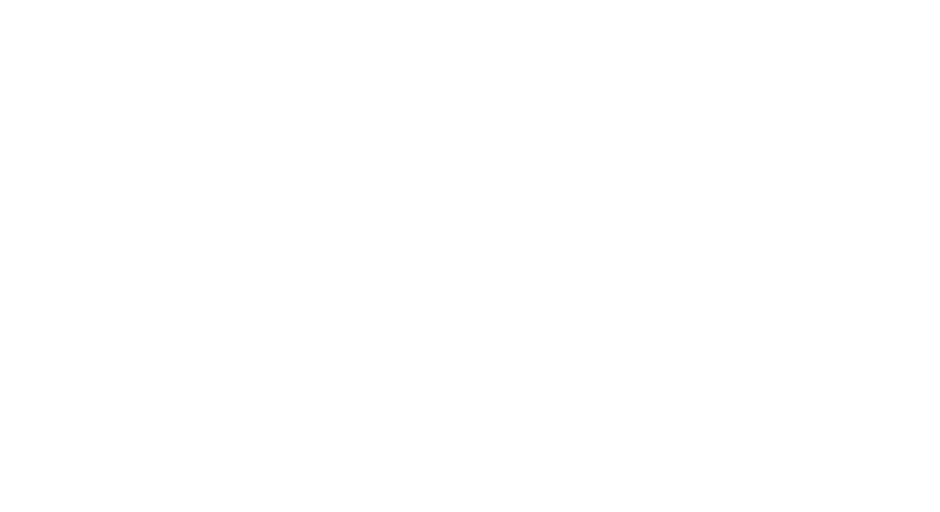
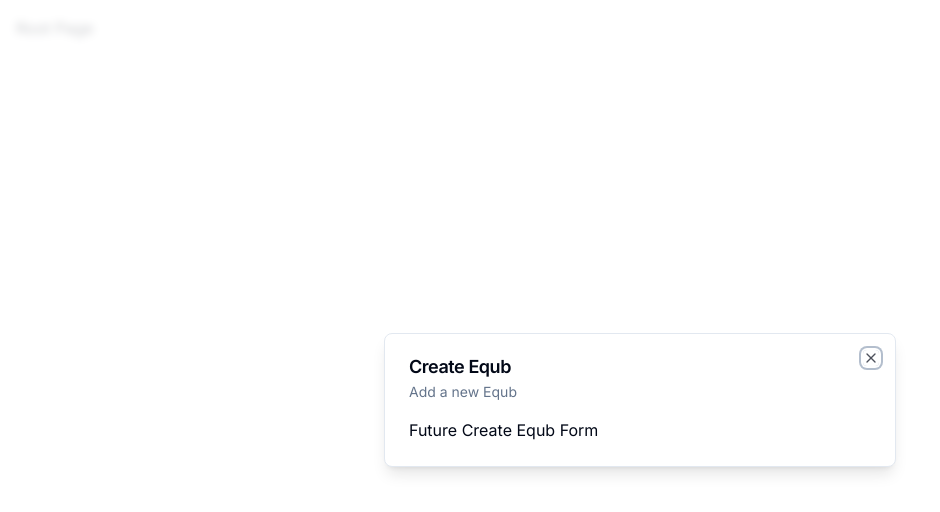
Before and after one commit to NatiFekadu/equb-admin, a Next.js app: page / in a window 1280 px wide. Shown: the top 512 px of the page, without its empty margins (0-940 px from the left). Built offline with nearby package versions, Linux system fonts and the light colour scheme.

Commit message:
Modal Componets

```diff
--- a/app/(root)/page.tsx
+++ b/app/(root)/page.tsx
@@ -1,14 +1,18 @@
-import { Button } from "@/components/ui/button";
-import { UserButton } from "@clerk/nextjs";
+'use client';
 
+import { useEffect } from 'react';
+import { useEqubModal } from '@/hooks/use-equb-modal';
 
-const SetupPage =() => {
-    return (
-    <div className="p-4">
-      <UserButton afterSignOutUrl="/"/>
+const SetupPage = () => {
+  const onOpen = useEqubModal((state) => state.onOpen);
+  const isOpen = useEqubModal((state) => state.isOpen);
 
-    </div>
-    )
-  }
+  useEffect(()=>{
+    if (!isOpen){
+      onOpen();
+    }
+  },[isOpen,onOpen])
+  return <div className="p-4">Root Page</div>;
+};
 
-  export default SetupPage
+export default SetupPage;
--- a/app/layout.tsx
+++ b/app/layout.tsx
@@ -1,6 +1,7 @@
 import './globals.css';
 import { Inter } from 'next/font/google';
 import { ClerkProvider } from '@clerk/nextjs';
+import { ModalProvider } from '@/providers/modal-provider';
 
 const inter = Inter({ subsets: ['latin'] });
 
@@ -17,7 +18,10 @@
   return (
     <ClerkProvider>
       <html lang="en">
-        <body className={inter.className}>{children}</body>
+        <body className={inter.className}>
+          <ModalProvider />
+          {children}
+        </body>
       </html>
     </ClerkProvider>
   );
--- /dev/null
+++ b/components/modals/equb-modal.tsx
@@ -0,0 +1,18 @@
+'use client';
+import { useEqubModal } from '@/hooks/use-equb-modal';
+import { Modal } from '@/components/ui/modal';
+
+export const EqubModal = () => {
+  const equbModal = useEqubModal();
+
+  return (
+    <Modal
+      title="Create Equb"
+      description="Add a new Equb"
+      isOpen={equbModal.isOpen}
+      onClose={equbModal.onClose}
+    >
+      Future Create Equb Form
+    </Modal>
+  );
+};
--- /dev/null
+++ b/components/ui/dialog.tsx
@@ -0,0 +1,123 @@
+"use client"
+
+import * as React from "react"
+import * as DialogPrimitive from "@radix-ui/react-dialog"
+import { X } from "lucide-react"
+
+import { cn } from "@/lib/utils"
+
+const Dialog = DialogPrimitive.Root
+
+const DialogTrigger = DialogPrimitive.Trigger
+
+const DialogPortal = ({
+  className,
+  ...props
+}: DialogPrimitive.DialogPortalProps) => (
+  <DialogPrimitive.Portal className={cn(className)} {...props} />
+)
+DialogPortal.displayName = DialogPrimitive.Portal.displayName
+
+const DialogOverlay = React.forwardRef<
+  React.ElementRef<typeof DialogPrimitive.Overlay>,
+  React.ComponentPropsWithoutRef<typeof DialogPrimitive.Overlay>
+>(({ className, ...props }, ref) => (
+  <DialogPrimitive.Overlay
+    ref={ref}
+    className={cn(
+      "fixed inset-0 z-50 bg-background/80 backdrop-blur-sm data-[state=open]:animate-in data-[state=closed]:animate-out data-[state=closed]:fade-out-0 data-[state=open]:fade-in-0",
+      className
+    )}
+    {...props}
+  />
+))
+DialogOverlay.displayName = DialogPrimitive.Overlay.displayName
+
+const DialogContent = React.forwardRef<
+  React.ElementRef<typeof DialogPrimitive.Content>,
+  React.ComponentPropsWithoutRef<typeof DialogPrimitive.Content>
+>(({ className, children, ...props }, ref) => (
+  <DialogPortal>
+    <DialogOverlay />
+    <DialogPrimitive.Content
+      ref={ref}
+      className={cn(
+        "fixed left-[50%] top-[50%] z-50 grid w-full max-w-lg translate-x-[-50%] translate-y-[-50%] gap-4 border bg-background p-6 shadow-lg duration-200 data-[state=open]:animate-in data-[state=closed]:animate-out data-[state=closed]:fade-out-0 data-[state=open]:fade-in-0 data-[state=closed]:zoom-out-95 data-[state=open]:zoom-in-95 data-[state=closed]:slide-out-to-left-1/2 data-[state=closed]:slide-out-to-top-[48%] data-[state=open]:slide-in-from-left-1/2 data-[state=open]:slide-in-from-top-[48%] sm:rounded-lg md:w-full",
+        className
+      )}
+      {...props}
+    >
+      {children}
+      <DialogPrimitive.Close className="absolute right-4 top-4 rounded-sm opacity-70 ring-offset-background transition-opacity hover:opacity-100 focus:outline-none focus:ring-2 focus:ring-ring focus:ring-offset-2 disabled:pointer-events-none data-[state=open]:bg-accent data-[state=open]:text-muted-foreground">
+        <X className="h-4 w-4" />
+        <span className="sr-only">Close</span>
+      </DialogPrimitive.Close>
+    </DialogPrimitive.Content>
+  </DialogPortal>
+))
+DialogContent.displayName = DialogPrimitive.Content.displayName
+
+const DialogHeader = ({
+  className,
+  ...props
+}: React.HTMLAttributes<HTMLDivElement>) => (
+  <div
+    className={cn(
+      "flex flex-col space-y-1.5 text-center sm:text-left",
+      className
+    )}
+    {...props}
+  />
+)
+DialogHeader.displayName = "DialogHeader"
+
+const DialogFooter = ({
+  className,
+  ...props
+}: React.HTMLAttributes<HTMLDivElement>) => (
+  <div
+    className={cn(
+      "flex flex-col-reverse sm:flex-row sm:justify-end sm:space-x-2",
+      className
+    )}
+    {...props}
+  />
+)
+DialogFooter.displayName = "DialogFooter"
+
+const DialogTitle = React.forwardRef<
+  React.ElementRef<typeof DialogPrimitive.Title>,
+  React.ComponentPropsWithoutRef<typeof DialogPrimitive.Title>
+>(({ className, ...props }, ref) => (
+  <DialogPrimitive.Title
+    ref={ref}
+    className={cn(
+      "text-lg font-semibold leading-none tracking-tight",
+      className
+    )}
+    {...props}
+  />
+))
+DialogTitle.displayName = DialogPrimitive.Title.displayName
+
+const DialogDescription = React.forwardRef<
+  React.ElementRef<typeof DialogPrimitive.Description>,
+  React.ComponentPropsWithoutRef<typeof DialogPrimitive.Description>
+>(({ className, ...props }, ref) => (
+  <DialogPrimitive.Description
+    ref={ref}
+    className={cn("text-sm text-muted-foreground", className)}
+    {...props}
+  />
+))
+DialogDescription.displayName = DialogPrimitive.Description.displayName
+
+export {
+  Dialog,
+  DialogTrigger,
+  DialogContent,
+  DialogHeader,
+  DialogFooter,
+  DialogTitle,
+  DialogDescription,
+}
--- /dev/null
+++ b/components/ui/modal.tsx
@@ -0,0 +1,45 @@
+'use client';
+
+import {
+  Dialog,
+  DialogContent,
+  DialogDescription,
+  DialogHeader,
+  DialogTitle,
+} from '@/components/ui/dialog';
+
+interface ModalProps {
+  title: string;
+  description: string;
+  isOpen: boolean;
+  onClose: () => void;
+  children?: React.ReactNode;
+}
+
+export const Modal: React.FC<ModalProps> = ({
+  title,
+  description,
+  isOpen,
+  onClose,
+  children,
+}) => {
+  const onChange = (open: boolean) => {
+    if (!open) {
+      onClose();
+    }
+  };
+
+  return (
+    <Dialog open={isOpen} onOpenChange={onChange}>
+      <DialogContent>
+        <DialogHeader>
+          <DialogTitle>{title}</DialogTitle>
+          <DialogDescription>{description}</DialogDescription>
+        </DialogHeader>
+        <div>
+            {children}
+        </div>
+      </DialogContent>
+    </Dialog>
+  );
+};
--- /dev/null
+++ b/hooks/use-equb-modal.tsx
@@ -0,0 +1,14 @@
+import create from 'zustand';
+
+interface useEqubModalInterface {
+    isOpen : boolean;
+    onOpen:()=>void;
+    onClose:()=>void;
+};
+
+export const useEqubModal = create <useEqubModalInterface>((set)=>({
+    isOpen:false,
+    onOpen:()=>set({isOpen:true}),
+    onClose:()=>set({isOpen:false})
+
+}))
--- a/package.json
+++ b/package.json
@@ -10,6 +10,7 @@
   },
   "dependencies": {
     "@clerk/nextjs": "^4.21.13",
+    "@radix-ui/react-dialog": "^1.0.4",
     "@radix-ui/react-slot": "^1.0.2",
     "@types/node": "20.3.3",
     "@types/react": "18.2.14",
@@ -27,6 +28,7 @@
     "tailwind-merge": "^1.13.2",
     "tailwindcss": "3.3.2",
     "tailwindcss-animate": "^1.0.6",
-    "typescript": "5.1.6"
+    "typescript": "5.1.6",
+    "zustand": "^4.3.9"
   }
 }
--- /dev/null
+++ b/providers/modal-provider.tsx
@@ -0,0 +1,20 @@
+'use client';
+
+import { EqubModal } from '@/components/modals/equb-modal';
+import { useEffect, useState } from 'react';
+
+export const ModalProvider = () => {
+  const [isMounted, setIsMounted] = useState(false);
+  useEffect(() => {
+    setIsMounted(true);
+  }, []);
+
+  if (!isMounted) {
+    return null;
+  }
+  return (
+    <>
+      <EqubModal />
+    </>
+  );
+};
```
Also changed, not shown: 1 other file (tests, documents, lock files or other folders).
